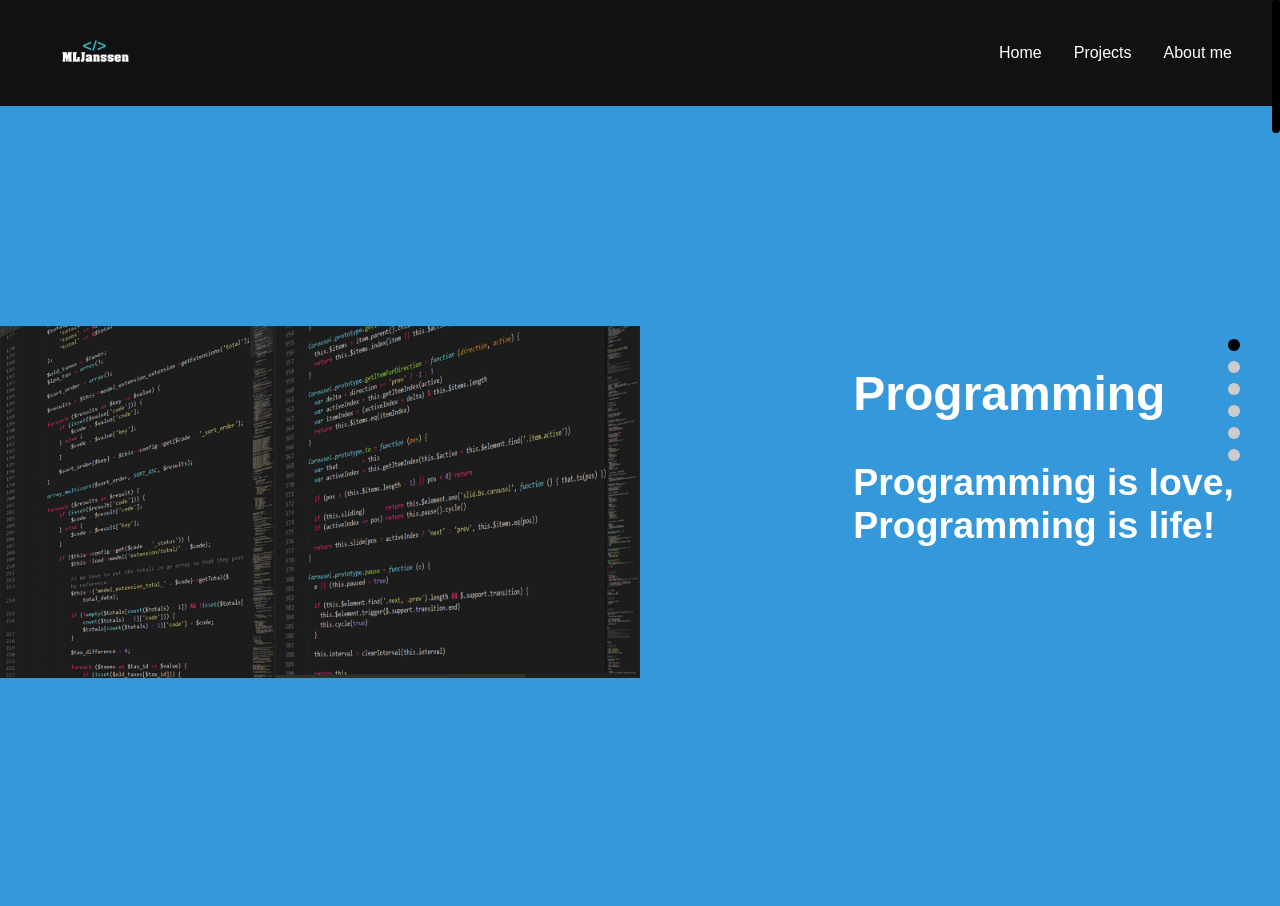
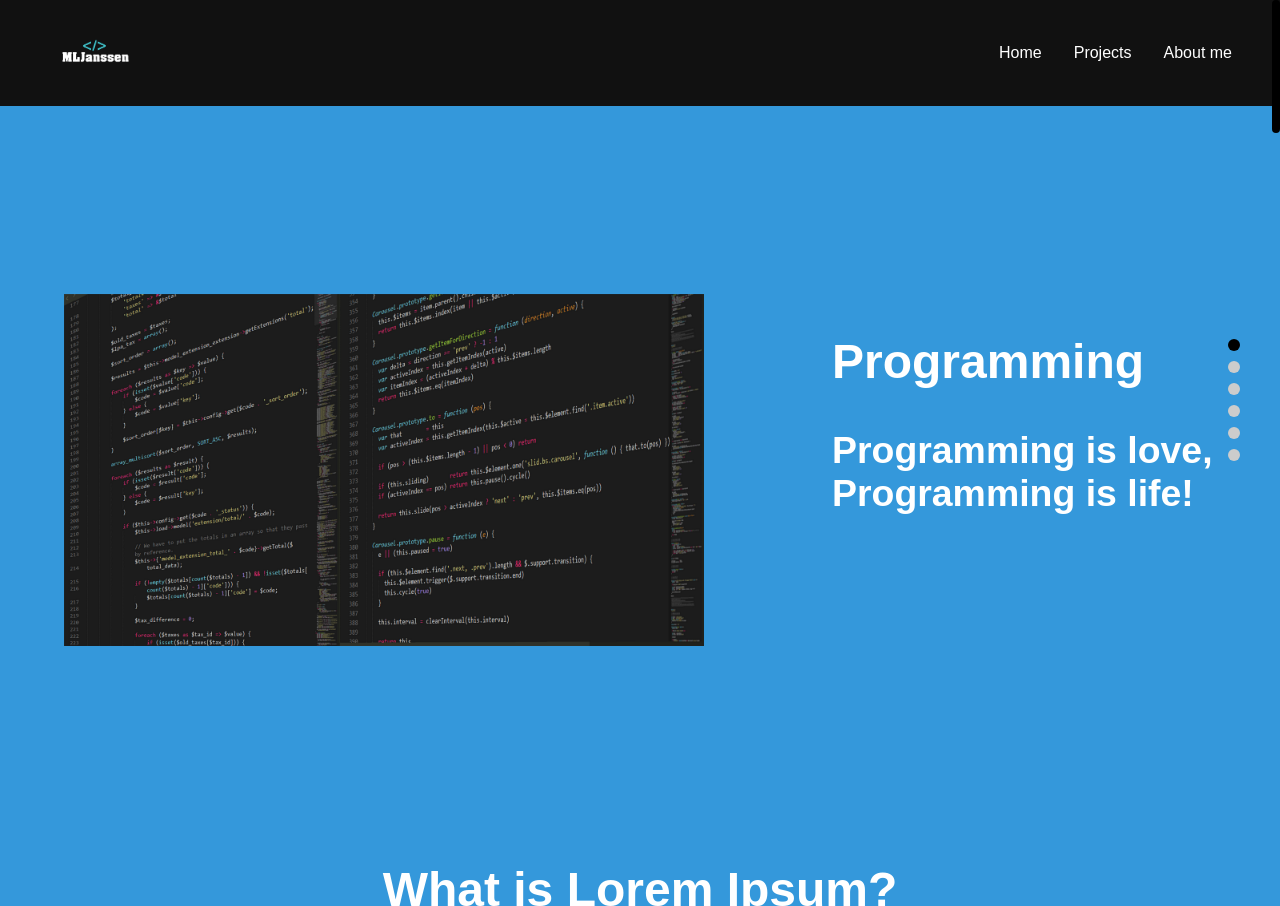
Before and after one commit to MingLi9/portfolio, a React (Create React App) app: page / in a window 1280 px wide. Built offline with nearby package versions, Linux system fonts and the light colour scheme.

Commit message:
CSS fix
Align text and img in the center. this was a bit below the center and was to close to the left and right side of the screen

```diff
--- a/src/App.css
+++ b/src/App.css
@@ -86,12 +86,13 @@ body {
 }
 
 .parent-sides {
-    margin: 2rem 0rem;
     display: grid;
     grid-template-columns: repeat(3, 1fr);
     grid-template-rows: 1fr;
     grid-column-gap: 0px;
     grid-row-gap: 0px;
+    width: 90%;
+    margin-top: -5%;
 
     .Left {
         grid-area: 1 / 1 / 2 / 3;
@@ -108,6 +109,8 @@ body {
     grid-template-rows: repeat(4, 1fr);
     grid-column-gap: 0px;
     grid-row-gap: 0px;
+    width: 90%;
+    margin-top: -5%;
 
     .Center {
         text-align: center;
```
